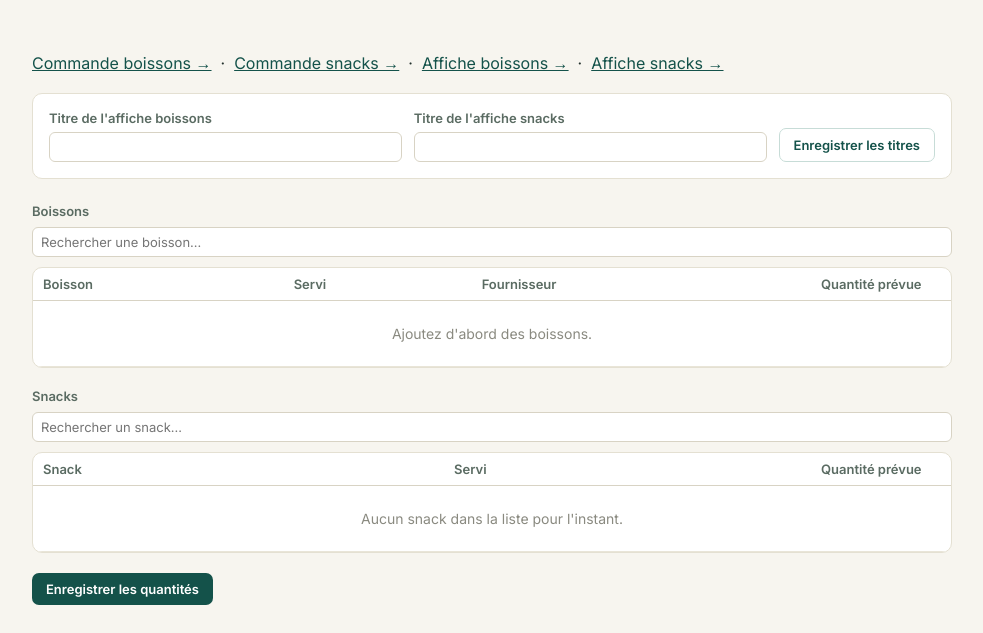
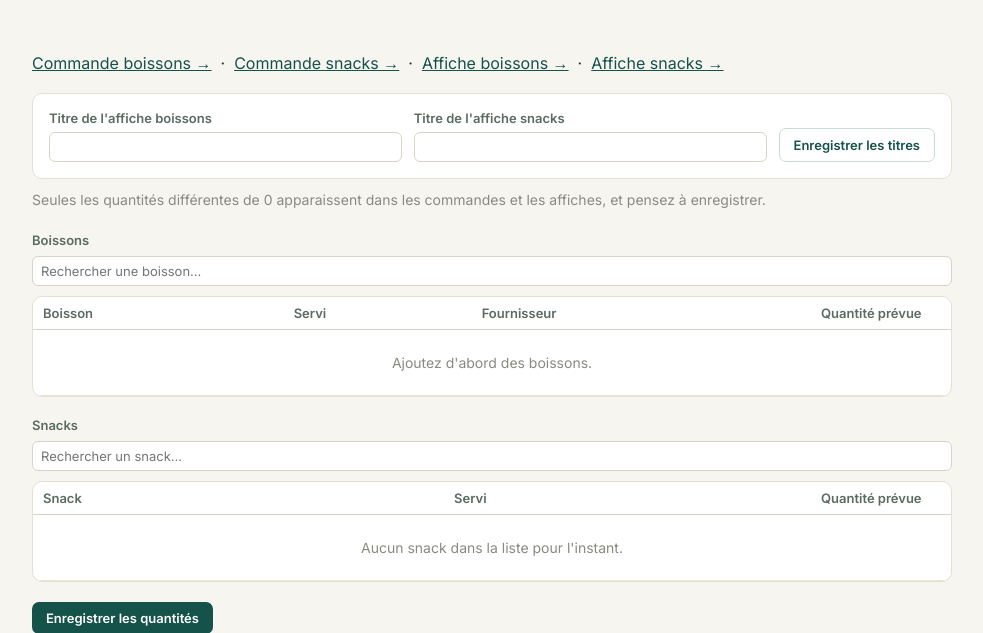
Before and after one commit to ugddole/Apply-Boisson, a Flask app: template templates/competition_detail.html in a window 1280 px wide. Shown: the top 633 px of the page, without its empty margins (148-1131 px from the left). Run offline with Flask 3, Linux system fonts and the light colour scheme; the template is opened without the code that fills it, so the values that code supplies are empty.

Commit message:
Add files via upload

```diff
--- a/templates/competition_detail.html
+++ b/templates/competition_detail.html
@@ -22,6 +22,8 @@
   </div>
   <button type="submit" class="btn btn-ghost">Enregistrer les titres</button>
 </form>
+
+<p class="muted" style="margin:-0.75rem 0 1.5rem;">Seules les quantités différentes de 0 apparaissent dans les commandes et les affiches, et pensez à enregistrer.</p>
 
 <form method="post" action="{{ url_for('competition_quantites', comp_id=competition['id']) }}">
   <p style="font-size:13px; font-weight:600; color:#5a6b62; margin:0 0 8px;">Boissons</p>
```
